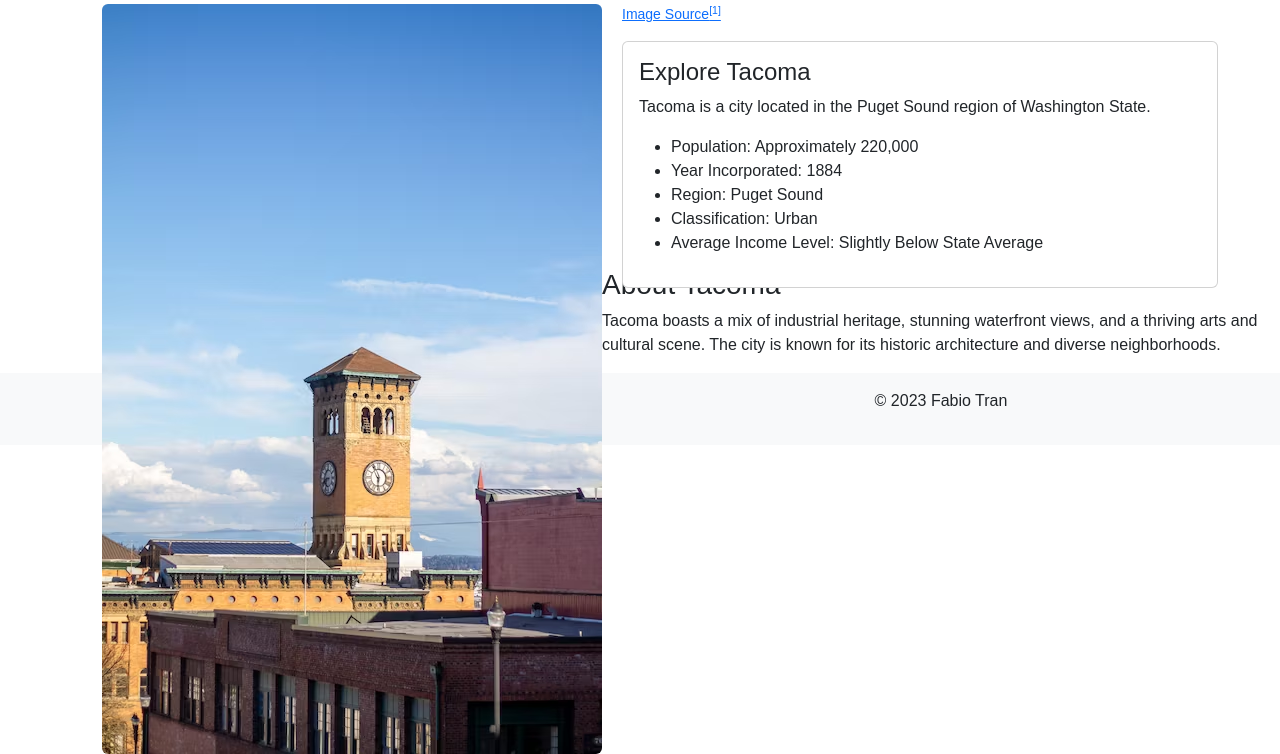
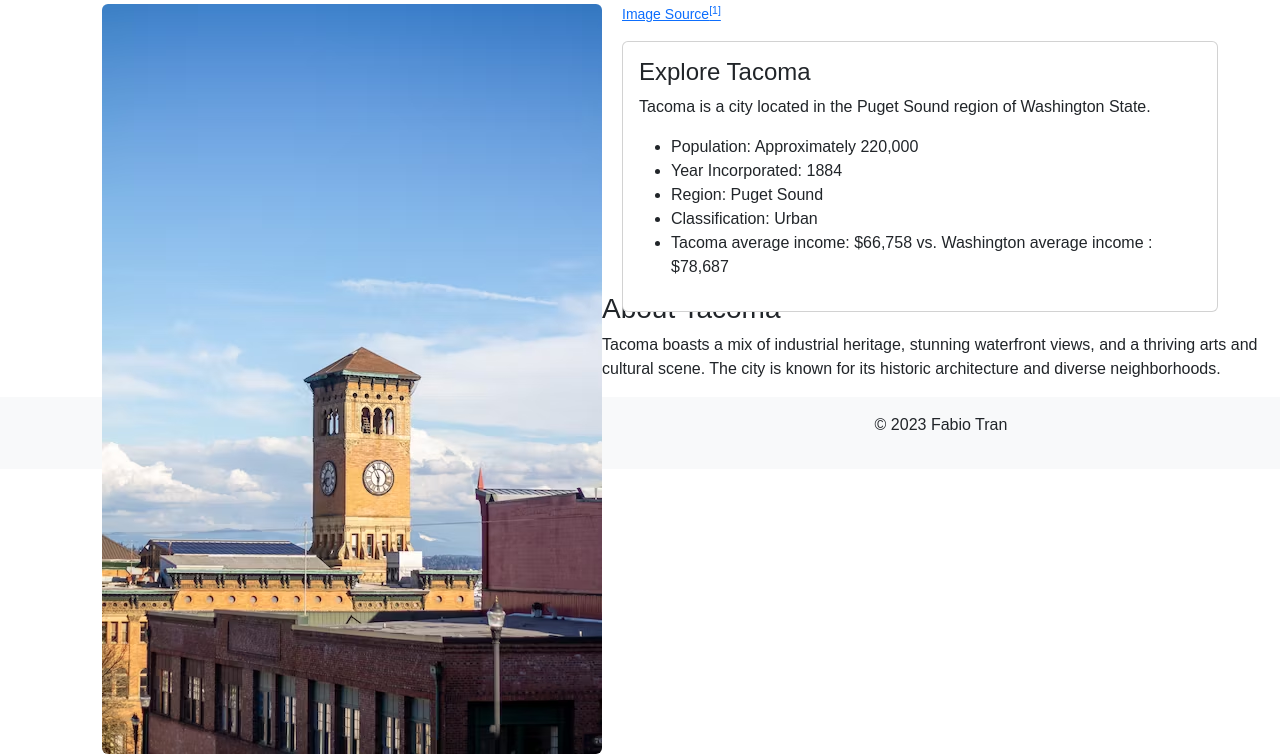
Before and after one commit to FabioDevola/D277-Performance-Assessment, a plain HTML site: page Tacoma.html in a window 1280 px wide. Shown: the part 168-922 px from the top of the page. Drawn offline with nearby package versions, Linux system fonts and the light colour scheme.

Commit message:
Update Tacoma.html
Added city info for stats.

```diff
--- a/Tacoma.html
+++ b/Tacoma.html
@@ -72,7 +72,7 @@
                     <li>Year Incorporated: 1884</li>
                     <li>Region: Puget Sound</li>
                     <li>Classification: Urban</li>
-                    <li>Average Income Level: Slightly Below State Average</li>
+                    <li>Tacoma average income: $66,758 vs. Washington average income : $78,687</li>
                 </ul>
             </div>
         </div>
```
